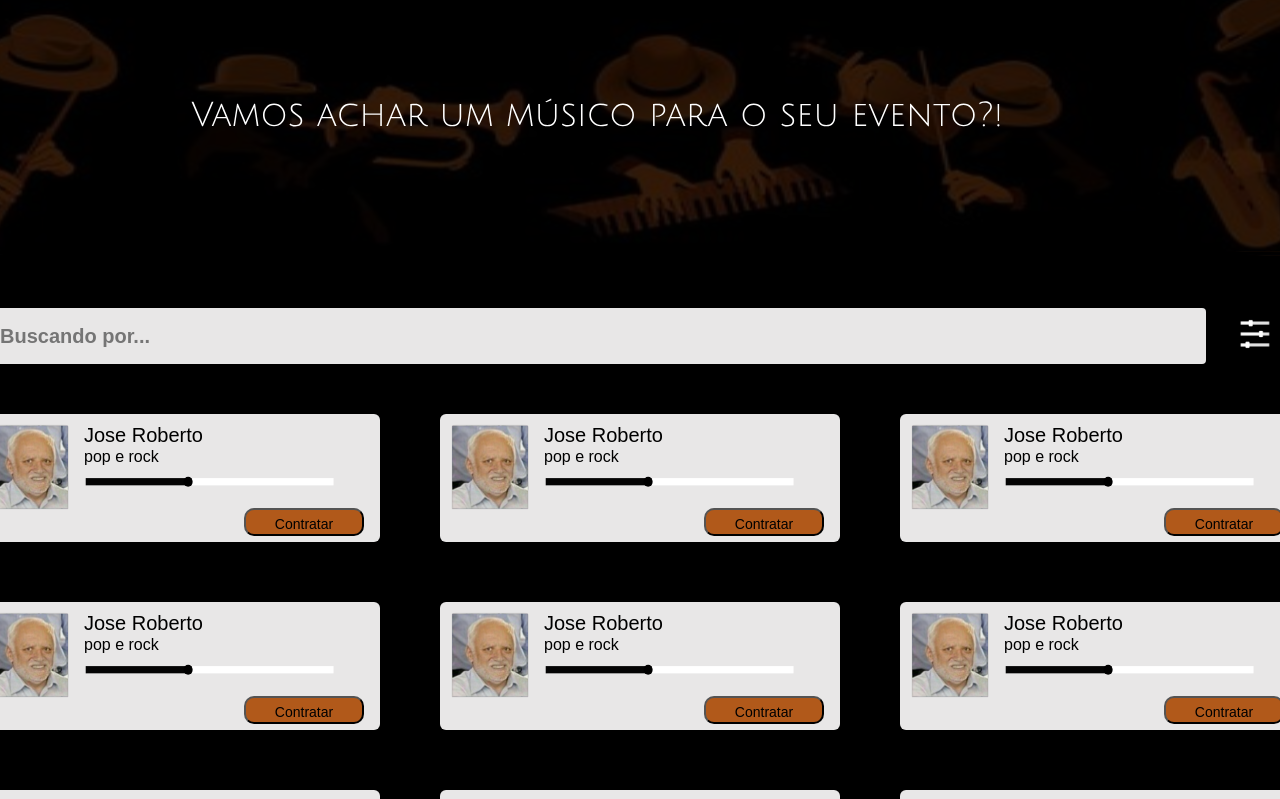
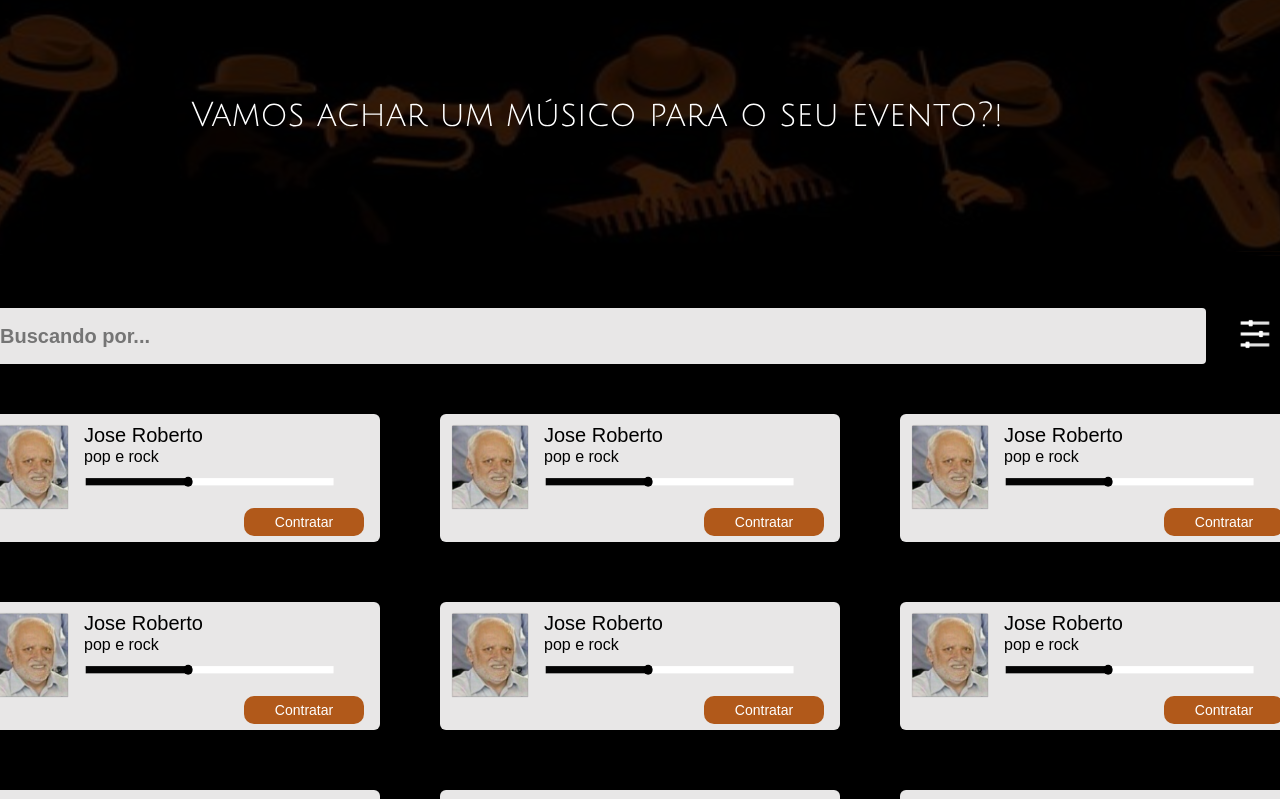
Before and after one commit to Vyviane/Projeto_ProcurArte, a React (Vite) app in the folder Projeto_ProcurArte/: page /dashboard in a window 1280 px wide. Shown: the top 799 px of the page. Built offline with nearby package versions, Linux system fonts and the light colour scheme; a web font is replaced by a local one.

Commit message:
Ajuste botão contratar

```diff
--- a/Projeto_ProcurArte/src/components/Card/style.scss
+++ b/Projeto_ProcurArte/src/components/Card/style.scss
@@ -47,5 +47,7 @@
   position: absolute;
   right: 16px;
   bottom: 6px;
-
+  border: 0;
+  outline: none;
+  color: #fff;
 }
```
